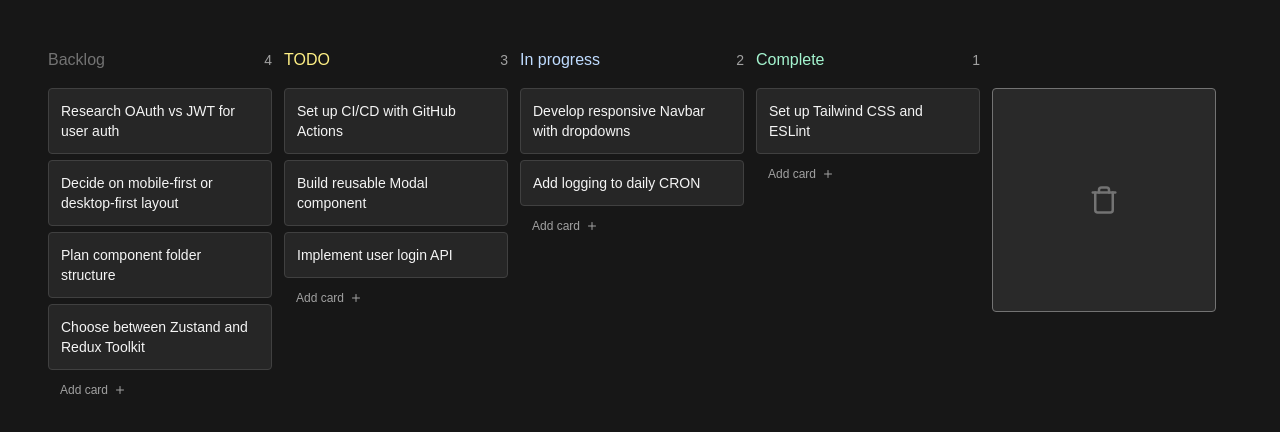
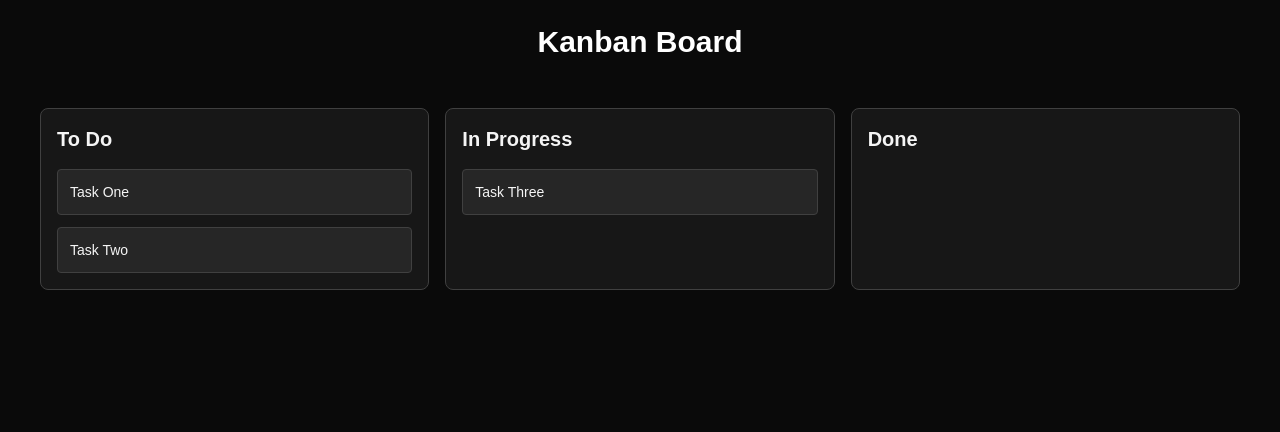
Before and after one commit to Areg-7/kanban-app, a Next.js app: page / in a window 1280 px wide. Shown: the top 432 px of the page. Built offline with nearby package versions, Linux system fonts and the light colour scheme.

Commit message:
Initial commit

```diff
--- a/app/page.tsx
+++ b/app/page.tsx
@@ -1,8 +1,12 @@
-"use client";
-import { CustomKanban } from "@/components/Kanban"
+// app/page.tsx
+
+import Kanban from "@/components/Kanban";
 
 export default function Home() {
   return (
-   <CustomKanban />
+    <main className="min-h-screen bg-neutral-950 p-6 text-white">
+      <h1 className="mb-8 text-3xl font-bold text-center">Kanban Board</h1>
+      <Kanban />
+    </main>
   );
 }
--- a/components/Kanban.tsx
+++ b/components/Kanban.tsx
@@ -1,296 +1,97 @@
 "use client";
-import React, {
-  Dispatch,
-  SetStateAction,
-  useState,
-  DragEvent,
-  FormEvent,
-} from "react";
-import { FiPlus, FiTrash } from "react-icons/fi";
+
+import { useState } from "react";
 import { motion } from "framer-motion";
-import { FaFire } from "react-icons/fa";
+import { twMerge } from "tailwind-merge";
 
-export const CustomKanban = () => {
-  return (
-    <div className="h-screen w-full bg-neutral-900 text-neutral-50">
-      <Board />
-    </div>
-  );
+type CardType = {
+  id: string;
+  title: string;
+  column: string;
 };
 
-const Board = () => {
-  const [cards, setCards] = useState<CardType[]>(DEFAULT_CARDS);
-
-  return (
-    <div className="flex h-full w-full gap-3 overflow-scroll p-12">
-      <Column title="Backlog" column="backlog" headingColor="text-neutral-500" cards={cards} setCards={setCards} />
-      <Column title="TODO" column="todo" headingColor="text-yellow-200" cards={cards} setCards={setCards} />
-      <Column title="In progress" column="doing" headingColor="text-blue-200" cards={cards} setCards={setCards} />
-      <Column title="Complete" column="done" headingColor="text-emerald-200" cards={cards} setCards={setCards} />
-      <BurnBarrel setCards={setCards} />
-    </div>
-  );
+type ColumnType = {
+  id: string;
+  title: string;
 };
 
-type ColumnType = "backlog" | "todo" | "doing" | "done";
+const columns: ColumnType[] = [
+  { id: "todo", title: "To Do" },
+  { id: "inprogress", title: "In Progress" },
+  { id: "done", title: "Done" },
+];
 
-type CardType = {
-  title: string;
-  id: string;
-  column: ColumnType;
-};
+const initialCards: CardType[] = [
+  { id: "1", title: "Task One", column: "todo" },
+  { id: "2", title: "Task Two", column: "todo" },
+  { id: "3", title: "Task Three", column: "inprogress" },
+];
 
-type ColumnProps = {
-  title: string;
-  headingColor: string;
-  cards: CardType[];
-  column: ColumnType;
-  setCards: Dispatch<SetStateAction<CardType[]>>;
-};
+export default function Kanban() {
+  const [cards, setCards] = useState<CardType[]>(initialCards);
+  const [draggingCard, setDraggingCard] = useState<CardType | null>(null);
 
-const Column = ({ title, headingColor, cards, column, setCards }: ColumnProps) => {
-  const [active, setActive] = useState(false);
-
-  const handleDragStart = (e: DragEvent, card: CardType) => {
+  const handleDragStart = (
+    e: React.DragEvent,
+    card: CardType
+  ) => {
+    setDraggingCard(card);
     e.dataTransfer.setData("cardId", card.id);
+    e.dataTransfer.setData("fromColumn", card.column);
+    e.dataTransfer.effectAllowed = "move";
   };
 
-  const handleDragEnd = (e: DragEvent) => {
+  const handleDrop = (e: React.DragEvent, targetColumn: string) => {
+    e.preventDefault();
     const cardId = e.dataTransfer.getData("cardId");
-    setActive(false);
-    clearHighlights();
 
-    const indicators = getIndicators();
-    const { element } = getNearestIndicator(e, indicators);
-    const before = element.dataset.before || "-1";
-
-    if (before !== cardId) {
-      let copy = [...cards];
-      let cardToTransfer = copy.find((c) => c.id === cardId);
-      if (!cardToTransfer) return;
-      cardToTransfer = { ...cardToTransfer, column };
-      copy = copy.filter((c) => c.id !== cardId);
-
-      const moveToBack = before === "-1";
-      if (moveToBack) {
-        copy.push(cardToTransfer);
-      } else {
-        const insertAtIndex = copy.findIndex((el) => el.id === before);
-        if (insertAtIndex === -1) return;
-        copy.splice(insertAtIndex, 0, cardToTransfer);
-      }
-      setCards(copy);
-    }
+    setCards((prev) =>
+      prev.map((card) =>
+        card.id === cardId ? { ...card, column: targetColumn } : card
+      )
+    );
+    setDraggingCard(null);
   };
 
-  const handleDragOver = (e: DragEvent) => {
+  const handleDragOver = (e: React.DragEvent) => {
     e.preventDefault();
-    highlightIndicator(e);
-    setActive(true);
-  };
-
-  const handleDragLeave = () => {
-    clearHighlights();
-    setActive(false);
-  };
-
-  const clearHighlights = (els?: HTMLElement[]) => {
-    const indicators = els || getIndicators();
-    indicators.forEach((i) => {
-      i.style.opacity = "0";
-    });
-  };
-
-  const highlightIndicator = (e: DragEvent) => {
-    const indicators = getIndicators();
-    clearHighlights(indicators);
-    const el = getNearestIndicator(e, indicators);
-    el.element.style.opacity = "1";
-  };
-
-  const getNearestIndicator = (e: DragEvent, indicators: HTMLElement[]) => {
-    const DISTANCE_OFFSET = 50;
-    return indicators.reduce(
-      (closest, child) => {
-        const box = child.getBoundingClientRect();
-        const offset = e.clientY - (box.top + DISTANCE_OFFSET);
-        return offset < 0 && offset > closest.offset
-          ? { offset, element: child }
-          : closest;
-      },
-      {
-        offset: Number.NEGATIVE_INFINITY,
-        element: indicators[indicators.length - 1],
-      }
-    );
-  };
-
-  const getIndicators = () => {
-    return Array.from(
-      document.querySelectorAll(`[data-column="${column}"]`) as NodeListOf<HTMLElement>
-    );
-  };
-
-  const filteredCards = cards.filter((c) => c.column === column);
-
-  return (
-    <div className="w-56 shrink-0">
-      <div className="mb-3 flex items-center justify-between">
-        <h3 className={`font-medium ${headingColor}`}>{title}</h3>
-        <span className="rounded text-sm text-neutral-400">{filteredCards.length}</span>
-      </div>
-      <div
-        onDrop={handleDragEnd}
-        onDragOver={handleDragOver}
-        onDragLeave={handleDragLeave}
-        className={`h-full w-full transition-colors ${active ? "bg-neutral-800/50" : "bg-neutral-800/0"}`}
-      >
-        {filteredCards.map((c) => (
-          <Card key={c.id} {...c} handleDragStart={handleDragStart} />
-        ))}
-        <DropIndicator beforeId={null} column={column} />
-        <AddCard column={column} setCards={setCards} />
-      </div>
-    </div>
-  );
-};
-
-type CardProps = CardType & {
-  handleDragStart: (e: DragEvent, card: CardType) => void;
-};
-
-const Card = ({ title, id, column, handleDragStart }: CardProps) => {
-  return (
-    <>
-      <DropIndicator beforeId={id} column={column} />
-      <motion.div
-        layout
-        layoutId={id}
-        draggable
-        onDragStart={(e) => handleDragStart(e, { title, id, column })}
-        className="cursor-grab rounded border border-neutral-700 bg-neutral-800 p-3 active:cursor-grabbing"
-      >
-        <p className="text-sm text-neutral-100">{title}</p>
-      </motion.div>
-    </>
-  );
-};
-
-type DropIndicatorProps = {
-  beforeId: string | null;
-  column: ColumnType;
-};
-
-const DropIndicator = ({ beforeId, column }: DropIndicatorProps) => (
-  <div
-    data-before={beforeId || "-1"}
-    data-column={column}
-    className="my-0.5 h-0.5 w-full bg-violet-400 opacity-0"
-  />
-);
-
-const BurnBarrel = ({ setCards }: { setCards: Dispatch<SetStateAction<CardType[]>> }) => {
-  const [active, setActive] = useState(false);
-
-  const handleDragOver = (e: DragEvent) => {
-    e.preventDefault();
-    setActive(true);
-  };
-
-  const handleDragLeave = () => {
-    setActive(false);
-  };
-
-  const handleDrop = (e: DragEvent) => {
-    const cardId = e.dataTransfer.getData("cardId");
-    setCards((pv) => pv.filter((c) => c.id !== cardId));
-    setActive(false);
+    e.dataTransfer.dropEffect = "move";
   };
 
   return (
-    <div
-      onDrop={handleDrop}
-      onDragOver={handleDragOver}
-      onDragLeave={handleDragLeave}
-      className={`mt-10 grid h-56 w-56 shrink-0 place-content-center rounded border text-3xl ${
-        active
-          ? "border-red-800 bg-red-800/20 text-red-500"
-          : "border-neutral-500 bg-neutral-500/20 text-neutral-500"
-      }`}
-    >
-      {active ? <FaFire className="animate-bounce" /> : <FiTrash />}
+    <div className="grid grid-cols-1 gap-4 p-4 md:grid-cols-3">
+      {columns.map((column) => (
+        <div
+          key={column.id}
+          onDrop={(e) => handleDrop(e, column.id)}
+          onDragOver={handleDragOver}
+          className="flex flex-col rounded-lg border border-neutral-700 bg-neutral-900 p-4"
+        >
+          <h2 className="mb-4 text-xl font-semibold text-neutral-100">
+            {column.title}
+          </h2>
+          <div className="flex flex-col gap-3">
+            {cards
+              .filter((card) => card.column === column.id)
+              .map(({ id, title, column }) => (
+                <motion.div
+                  key={id}
+                  layoutId={id}
+                  draggable
+                  onDragStart={(e) =>
+                    handleDragStart(e, { title, id, column })
+                  }
+                  className={twMerge(
+                    "cursor-grab rounded border border-neutral-700 bg-neutral-800 p-3 active:cursor-grabbing",
+                    draggingCard?.id === id && "opacity-50"
+                  )}
+                >
+                  <p className="text-sm text-neutral-100">{title}</p>
+                </motion.div>
+              ))}
+          </div>
+        </div>
+      ))}
     </div>
   );
-};
-
-type AddCardProps = {
-  column: ColumnType;
-  setCards: Dispatch<SetStateAction<CardType[]>>;
-};
-
-const AddCard = ({ column, setCards }: AddCardProps) => {
-  const [text, setText] = useState("");
-  const [adding, setAdding] = useState(false);
-
-  const handleSubmit = (e: FormEvent) => {
-    e.preventDefault();
-    if (!text.trim()) return;
-    const newCard: CardType = {
-      column,
-      title: text.trim(),
-      id: Math.random().toString(),
-    };
-    setCards((pv) => [...pv, newCard]);
-    setText("");
-    setAdding(false);
-  };
-
-  return adding ? (
-    <motion.form layout onSubmit={handleSubmit}>
-      <textarea
-        onChange={(e) => setText(e.target.value)}
-        autoFocus
-        placeholder="Add new task..."
-        className="w-full rounded border border-violet-400 bg-violet-400/20 p-3 text-sm text-neutral-50 placeholder-violet-300 focus:outline-0"
-      />
-      <div className="mt-1.5 flex items-center justify-end gap-1.5">
-        <button
-          type="button"
-          onClick={() => setAdding(false)}
-          className="px-3 py-1.5 text-xs text-neutral-400 transition-colors hover:text-neutral-50"
-        >
-          Close
-        </button>
-        <button
-          type="submit"
-          className="flex items-center gap-1.5 rounded bg-neutral-50 px-3 py-1.5 text-xs text-neutral-950 transition-colors hover:bg-neutral-300"
-        >
-          <span>Add</span>
-          <FiPlus />
-        </button>
-      </div>
-    </motion.form>
-  ) : (
-    <motion.button
-      layout
-      onClick={() => setAdding(true)}
-      className="flex w-full items-center gap-1.5 px-3 py-1.5 text-xs text-neutral-400 transition-colors hover:text-neutral-50"
-    >
-      <span>Add card</span>
-      <FiPlus />
-    </motion.button>
-  );
-};
-
-const DEFAULT_CARDS: CardType[] = [
-  { title: "Research OAuth vs JWT for user auth", id: "1", column: "backlog" },
-  { title: "Decide on mobile-first or desktop-first layout", id: "2", column: "backlog" },
-  { title: "Plan component folder structure", id: "3", column: "backlog" },
-  { title: "Choose between Zustand and Redux Toolkit", id: "4", column: "backlog" },
-  { title: "Set up CI/CD with GitHub Actions", id: "5", column: "todo" },
-  { title: "Build reusable Modal component", id: "6", column: "todo" },
-  { title: "Implement user login API", id: "7", column: "todo" },
-  { title: "Develop responsive Navbar with dropdowns", id: "8", column: "doing" },
-  { title: "Add logging to daily CRON", id: "9", column: "doing" },
-  { title: "Set up Tailwind CSS and ESLint", id: "10", column: "done" },
-];
+}
```
